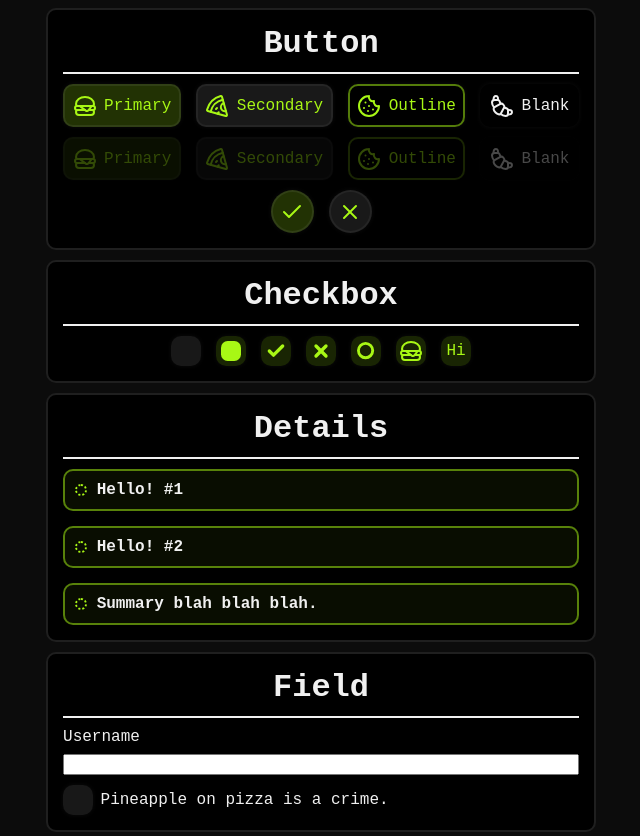
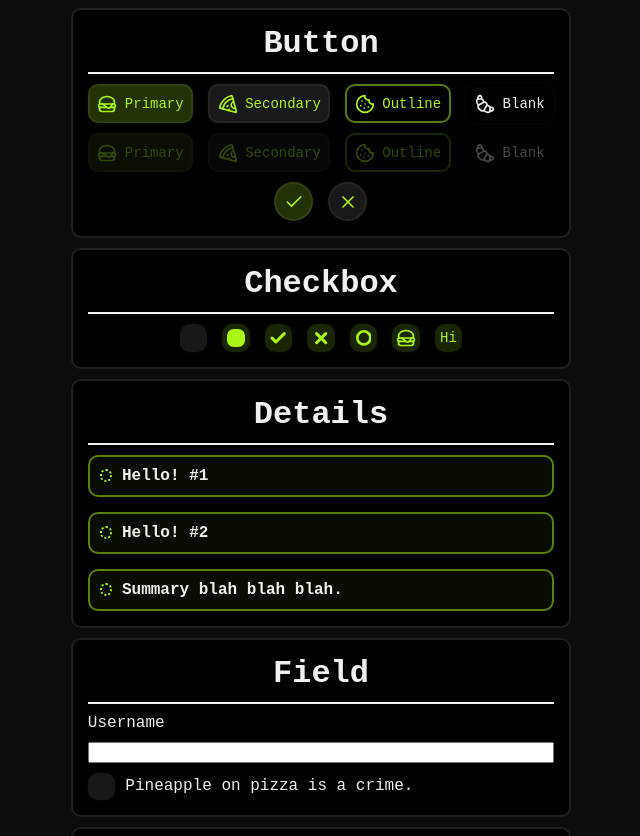
Before and after one commit to neRIA-Studio/Titchy, a SvelteKit app: page / in a window 1280 px wide. Shown: the top 836 px of the page, without its empty margins (319-959 px from the left). Built offline with nearby package versions, Linux system fonts and the light colour scheme.

Commit message:
refactor: readjusting some spacing values and such

```diff
--- a/src/lib/components/Button.svelte
+++ b/src/lib/components/Button.svelte
@@ -30,12 +30,13 @@
   :global
   .titchy.button {
     cursor: pointer;
-    padding: V(spacing-1);
+    padding: V(spacing-3);
+    font-size: 14px;
 
     flex-direction: row;
     align-items: center;
     justify-content: center;
-    gap: V(spacing-1);
+    gap: V(spacing-3);
 
     border-radius: V(radius-1);
 
--- a/src/lib/components/Checkbox.svelte
+++ b/src/lib/components/Checkbox.svelte
@@ -52,7 +52,7 @@
 <style lang="scss">
   @use "@/others/utils.scss" as *;
 
-  $size:  var(--checkbox-size, 30px);
+  $size:  var(--checkbox-size, V(spacing-7));
   $accent-color: var(--checkbox-accent-color, C(accent));
 
   :global
--- a/src/lib/components/Details.svelte
+++ b/src/lib/components/Details.svelte
@@ -91,7 +91,7 @@
       &::before {
         content: "";
         @include default();
-        @include size(12px);
+        @include size(V(spacing-5));
         border: 2px dotted $accent-color;
         border-radius: 50%;
       }
@@ -115,7 +115,7 @@
       &::before { content: none; }
 
       > svg.chevron {
-        @include size(12px);
+        @include size(V(spacing-5));
         stroke-width: 4px;
         color: $accent-color;
       }
--- a/src/lib/components/Field.svelte
+++ b/src/lib/components/Field.svelte
@@ -23,7 +23,7 @@
 
   :global
   .titchy.field {
-    gap: V(spacing-1);
+    gap: V(spacing-4);
 
     &.horizontal {
       flex-direction: row;
--- a/src/lib/components/Loading.svelte
+++ b/src/lib/components/Loading.svelte
@@ -151,6 +151,10 @@
       animation-iteration-count: infinite;
 
       &.linear { animation-timing-function: linear; }
+
+      > svg {
+        @include size(25px);
+      }
     }
   }
 
--- a/src/others/global.scss
+++ b/src/others/global.scss
@@ -10,7 +10,15 @@
 
   /* VALUES: */
   --x-value-radius-1: 10px;
-  --x-value-spacing-1: 7.5px;
+
+  --x-value-spacing-0:  0.5px;
+  --x-value-spacing-1:  2.5px;
+  --x-value-spacing-2:  5.0px;
+  --x-value-spacing-3:  7.5px;
+  --x-value-spacing-4: 10.0px;
+  --x-value-spacing-5: 12.5px;
+  --x-value-spacing-6: 15.0px;
+  --x-value-spacing-7: 27.5px;
 }
 
 :root {
@@ -29,5 +37,11 @@
     flex-direction: column;
   }
 
+  &:where(
+    svg.lucide
+  ) {
+    @include size(20px);
+  }
+
   & { @include default(); }
 }
```
